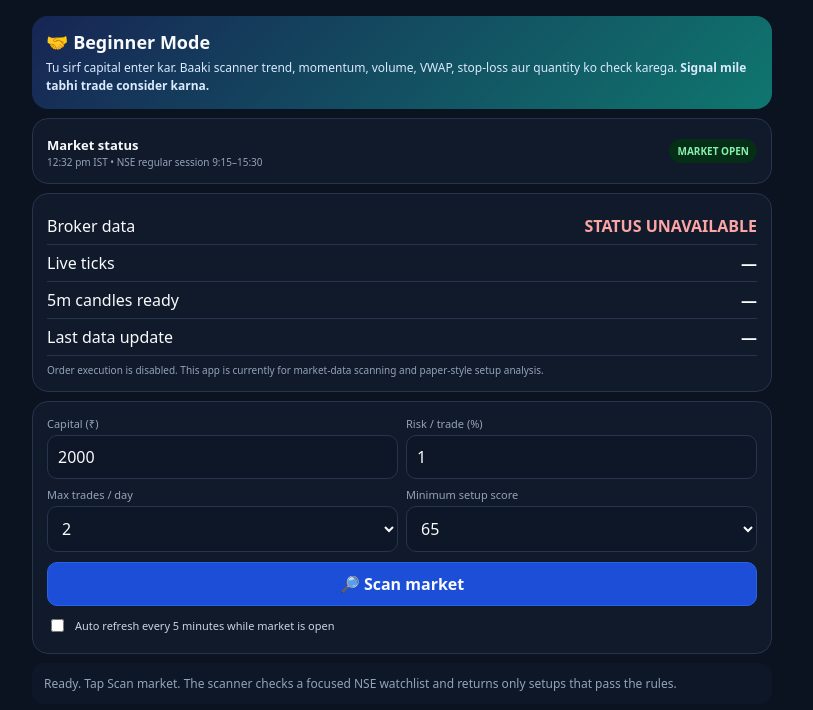
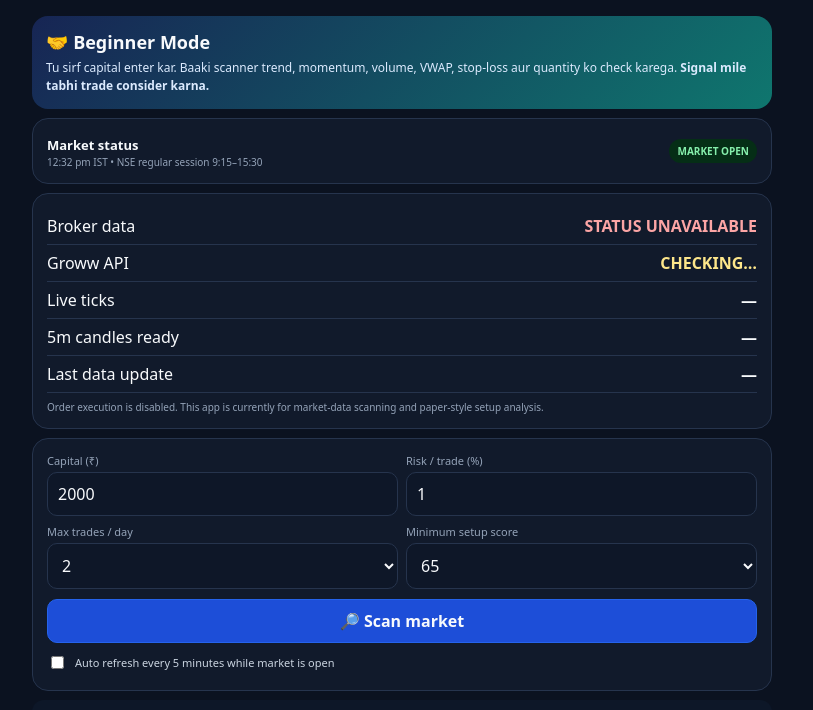
Before and after one commit to rp8238202572-lab/Intraday-Scanner, a plain HTML site: page index.html in a window 1280 px wide. Shown: the part 90-800 px from the top of the page, without its empty margins (238-1051 px from the left). Drawn offline with Linux system fonts and the light colour scheme; no server answers.

Commit message:
Add Groww API status row

```diff
--- a/index.html
+++ b/index.html
@@ -17,6 +17,7 @@
 <div class="wrap"><div class="card hero"><h2>🤝 Beginner Mode</h2><p>Tu sirf capital enter kar. Baaki scanner trend, momentum, volume, VWAP, stop-loss aur quantity ko check karega. <b>Signal mile tabhi trade consider karna.</b></p></div><div class="card market"><span><b>Market status</b><small id="marketTime" class="tiny" style="display:block">Checking IST time…</small></span><span id="marketBadge" class="pill closed">CHECKING</span></div>
 <div class="card">
 <div class="row"><span>Broker data</span><b id="brokerStatus" class="yellow">CHECKING…</b></div>
+<div class="row"><span>Groww API</span><b id="growwStatus" class="yellow">CHECKING…</b></div>
 <div class="row"><span>Live ticks</span><b id="tickStatus">—</b></div>
 <div class="row"><span>5m candles ready</span><b id="candleStatus">—</b></div>
 <div class="row"><span>Last data update</span><b id="lastDataStatus">—</b></div>
```
